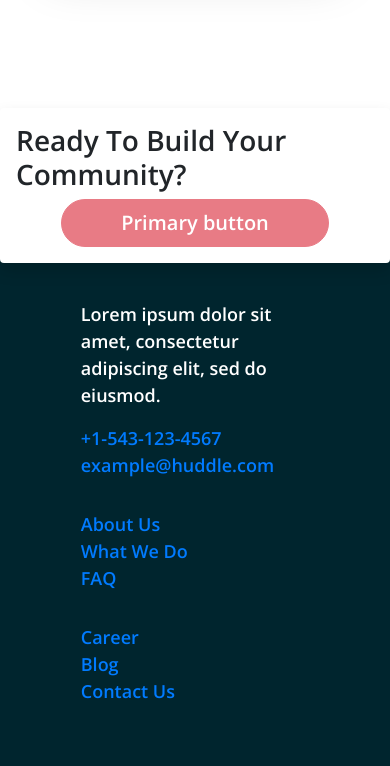
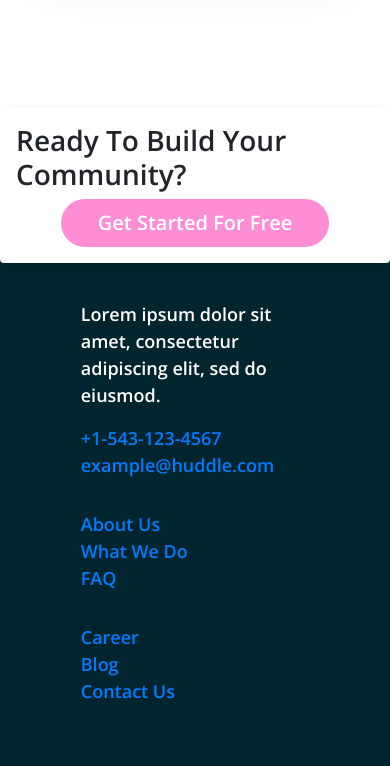
Before and after one commit to academia-geek/challenge-5-mgf-drs-grupo-5, a plain HTML site: page index.html in a window 390 px wide. Shown: the part 3223-3989 px from the top of the page. Drawn offline with nearby package versions, Linux system fonts and the light colour scheme.

Commit message:
Se cambia el color al botón que hay junto al footer

```diff
--- a/css/style.css
+++ b/css/style.css
@@ -17,9 +17,10 @@ header nav .navbar-button {
     font-size: 1.2em;
 }
 
-.header-button {
+.get-started-button {
     background-color: hsl(322, 100%, 66%);
     color: white;
+    cursor: pointer;
 }
 
 main {
@@ -63,9 +64,8 @@ main {
         font-size: 0.8em;
     }
 
-    header .header-button {
+    header .get-started-button {
         padding: 5px 15px;
         font-size: 0.9em;
     }
-
 }
--- a/index.html
+++ b/index.html
@@ -29,7 +29,7 @@
         <h1> Build The Community Your Fans Will Love</h1>
         <p class="my-4"> re-imagines the way we build communities. You have a voice, but so does your audience.
           Create connections with your users as you engage in genuine discussion. </p>
-        <button type="button" class="header-button btn btn-lg rounded-pill font-weight-bold" disabled>Get Started For Free</button>
+        <button type="button" class="get-started-button btn btn-lg rounded-pill font-weight-bold" disabled>Get Started For Free</button>
       </div>
       <div class="col-12 col-sm-12 col-md-12 col-lg-6">
         <img src="images/illustration-mockups.svg" alt="mockups" class="img-fluid" alt="Responsive image">
@@ -80,7 +80,7 @@
     <div class="ready-container">
       <div class="ready-div d-flex align-items-center flex-column shadow p-3 mb-5 bg-white rounded w-100">
         <h3> Ready To Build Your Community?</h3>
-        <button type="button" class="btn btn-lg btn-danger rounded-pill w-75 font-weight-bold" disabled>Primary button</button>
+        <button type="button" class="get-started-button btn btn-lg rounded-pill w-75 font-weight-bold" disabled>Get Started For Free</button>
       </div>
     </div>
   </main>
```
